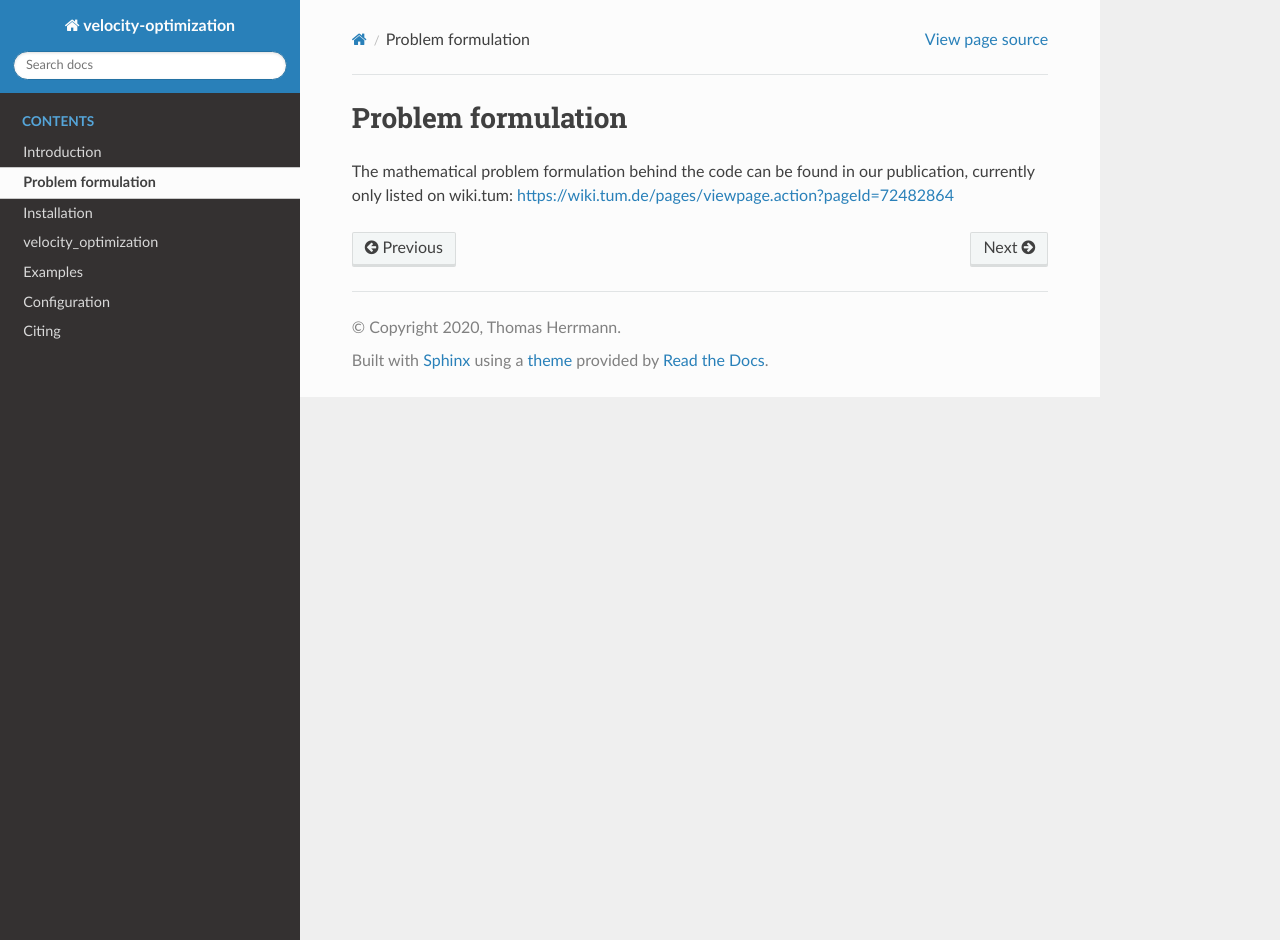
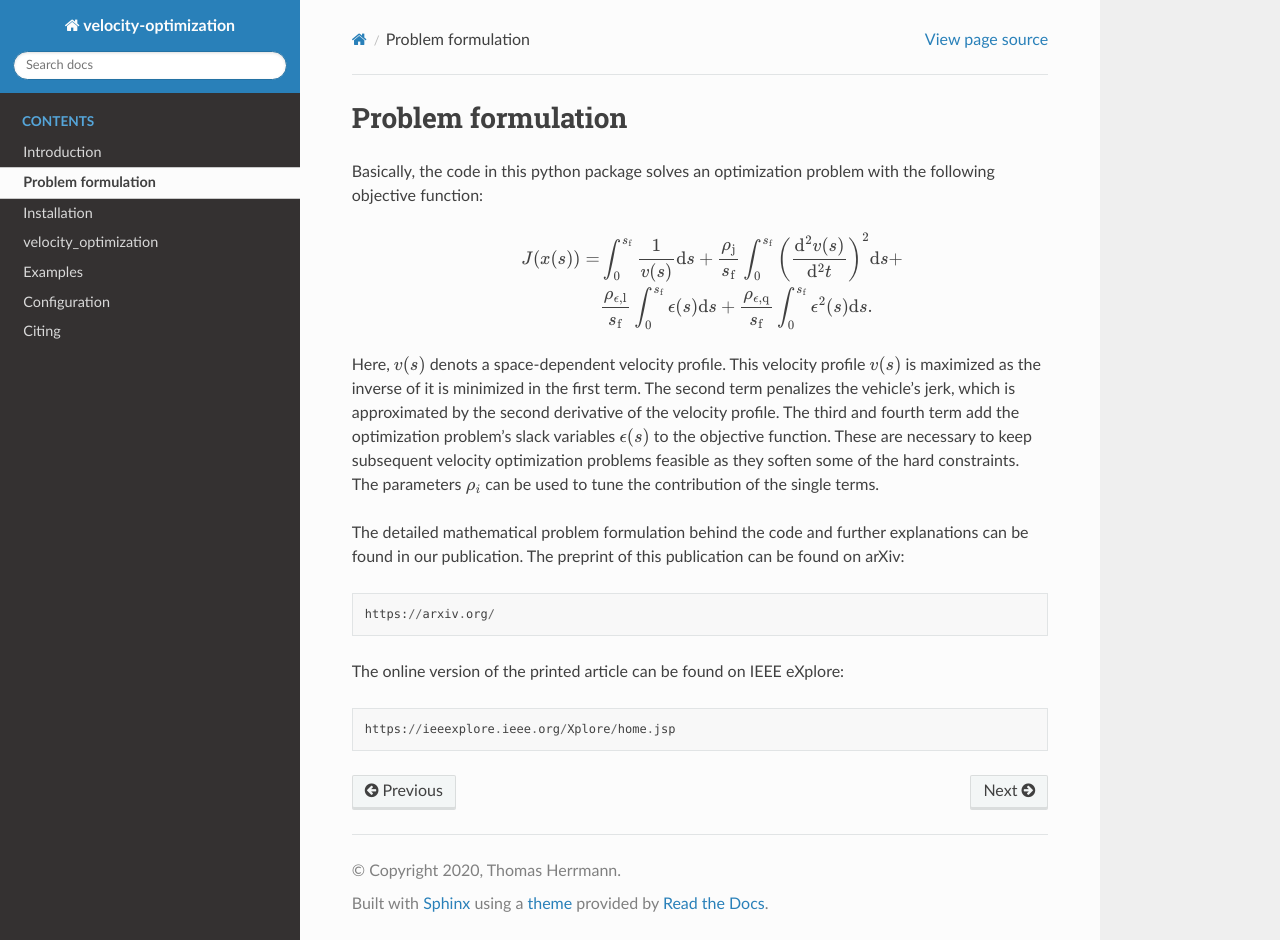
Before and after one commit to TUMFTM/velocity_optimization, a Sphinx documentation site: the page built from docs/source/problem_formulation.rst, in a window 1280 px wide and 940 px high. Built offline with Sphinx 7.4.7 and the Read the Docs theme 2.0.0, drawn with Linux system fonts in a browser that asks for light colours.

Commit message:
Update version and 'problem formulation'

```diff
--- a/docs/source/problem_formulation.rst
+++ b/docs/source/problem_formulation.rst
@@ -1,5 +1,25 @@
 Problem formulation
 ===================
 
-The mathematical problem formulation behind the code can be found in our publication, currently only listed on wiki.tum:
-https://wiki.tum.de/pages/viewpage.action?pageId=72482864
+Basically, the code in this python package solves an optimization problem with the following objective function:
+
+    .. math::
+        J(x(s)) = &\int_{0}^{s_\mathrm{f}}{\frac{1}{v(s)}\mathrm{d}s} +
+        \frac{\rho_{\mathrm{j}}}{s_\mathrm{f}}\int_{0}^{s_\mathrm{f}}{\left( \frac{\mathrm{d}^2 v(s)}{\mathrm{d}^2t}\right)^2} \mathrm{d}s + \\
+        &\frac{\rho_{\mathrm{\epsilon,l}}}{s_\mathrm{f}} \int_{0}^{s_\mathrm{f}}{\epsilon(s)}\mathrm{d}s  +\frac{\rho_{\mathrm{\epsilon,q}}}{s_\mathrm{f}} \int_{0}^{s_\mathrm{f}}{\epsilon^2(s)}\mathrm{d}s.
+
+Here, :math:`v(s)` denots a space-dependent velocity profile. This velocity profile :math:`v(s)` is maximized as the inverse of it
+is minimized in the first term. The second term penalizes the vehicle's jerk, which is approximated by the second
+derivative of the velocity profile. The third and fourth term add the optimization problem's slack variables
+:math:`\epsilon(s)` to the
+objective function. These are necessary to keep subsequent velocity optimization problems feasible as they soften
+some of the hard constraints. The parameters :math:`\rho_i` can be used to tune the contribution of the single terms.
+
+The detailed mathematical problem formulation behind the code and further explanations can be found in our publication.
+The preprint of this publication can be found on arXiv::
+
+    https://arxiv.org/
+
+The online version of the printed article can be found on IEEE eXplore::
+
+    https://ieeexplore.ieee.org/Xplore/home.jsp
--- a/setup.py
+++ b/setup.py
@@ -16,7 +16,7 @@ setuptools.setup(
     packages=setuptools.find_packages(),
     include_package_data=True,
     install_requires=["numpy>=1.18.1",  # packages to run code on car
-                      "osqp>=0.6.1",
+                      "osqp>=1.0.0",
                       "scipy>=1.3.3",
                       "matplotlib>=3.0.3",
                       "sympy>=1.6"],
```
